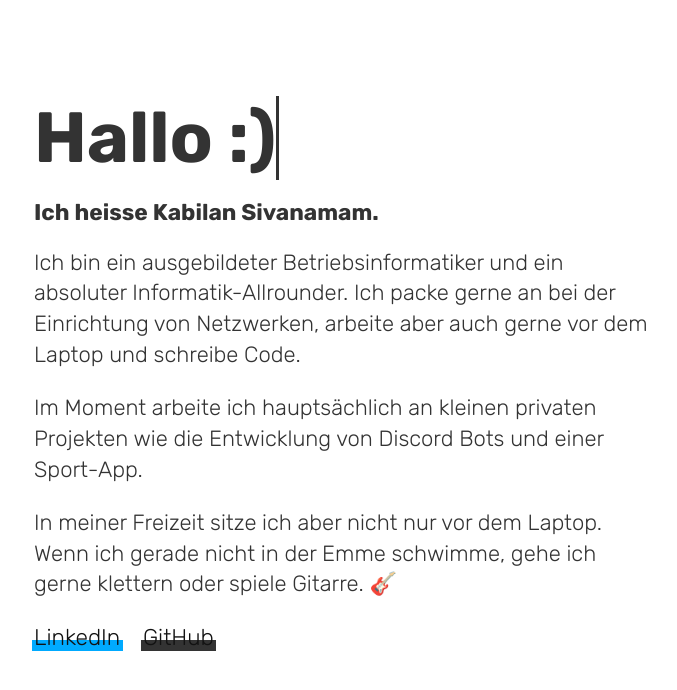
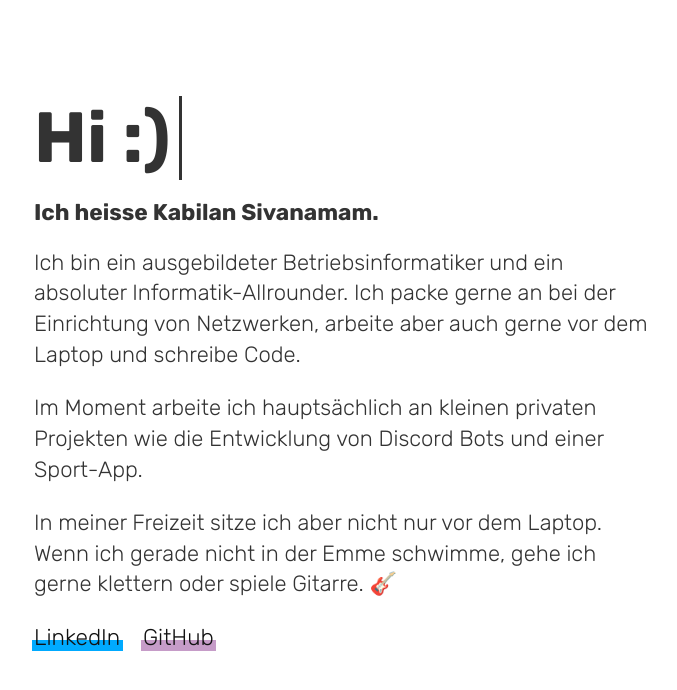
Before and after one commit to ksivanamam/ksivanamam.github.io, a Vue app in the folder portfolio/: page / in a window 1280 px wide. Shown: the top 690 px of the page, without its empty margins (102-779 px from the left). Built offline with nearby package versions, Linux system fonts and the light colour scheme.

Commit message:
Changed title to 'hi'

```diff
--- a/portfolio/index.html
+++ b/portfolio/index.html
@@ -91,7 +91,7 @@
 			right: -0.1em;
 			bottom: 0;
 			transition: top 200ms cubic-bezier(0, 0.8, 0.13, 1);
-			background-color: #333;
+			background-color: #c69cc8;
 			color: #fff;
 		}
 
--- a/portfolio/src/components/Content.vue
+++ b/portfolio/src/components/Content.vue
@@ -22,7 +22,7 @@
 
 
 	const german = reactive({
-		title: 'Hallo :)',
+		title: 'Hi :)',
 		subTitle: 'Ich heisse Kabilan Sivanamam.',
 		paragraphs: [{
 			id: 1,
@@ -50,8 +50,8 @@
 
 <style scoped>
 	.title {
-		width: 5ch;
-		animation: typing .75s steps(5), blink .2s step-end infinite alternate;
+		width: 3ch;
+		animation: typing .75s steps(4), blink .2s step-end infinite alternate;
 		white-space: nowrap;
 		overflow: hidden;
 		border-right: 3px solid;
```
